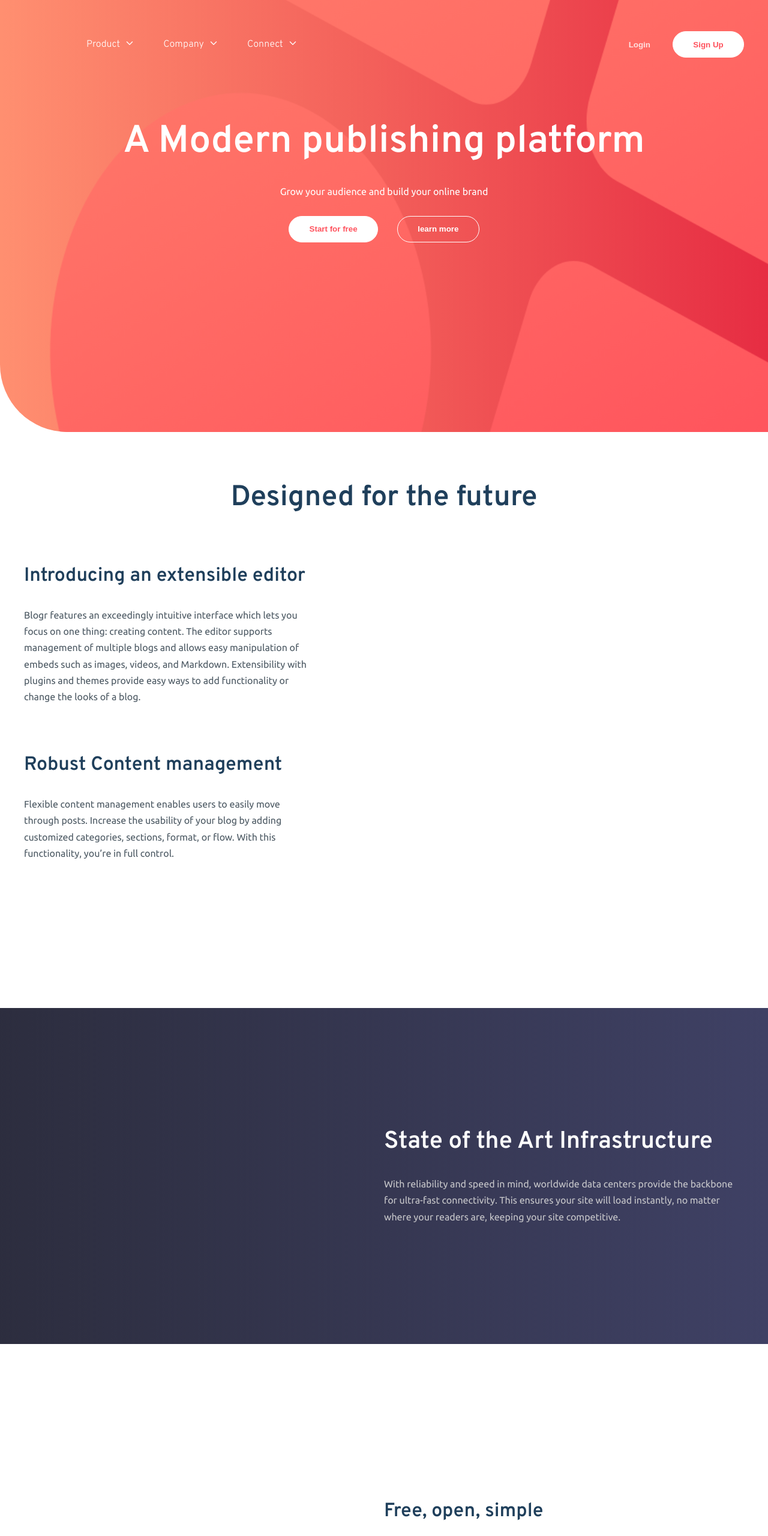
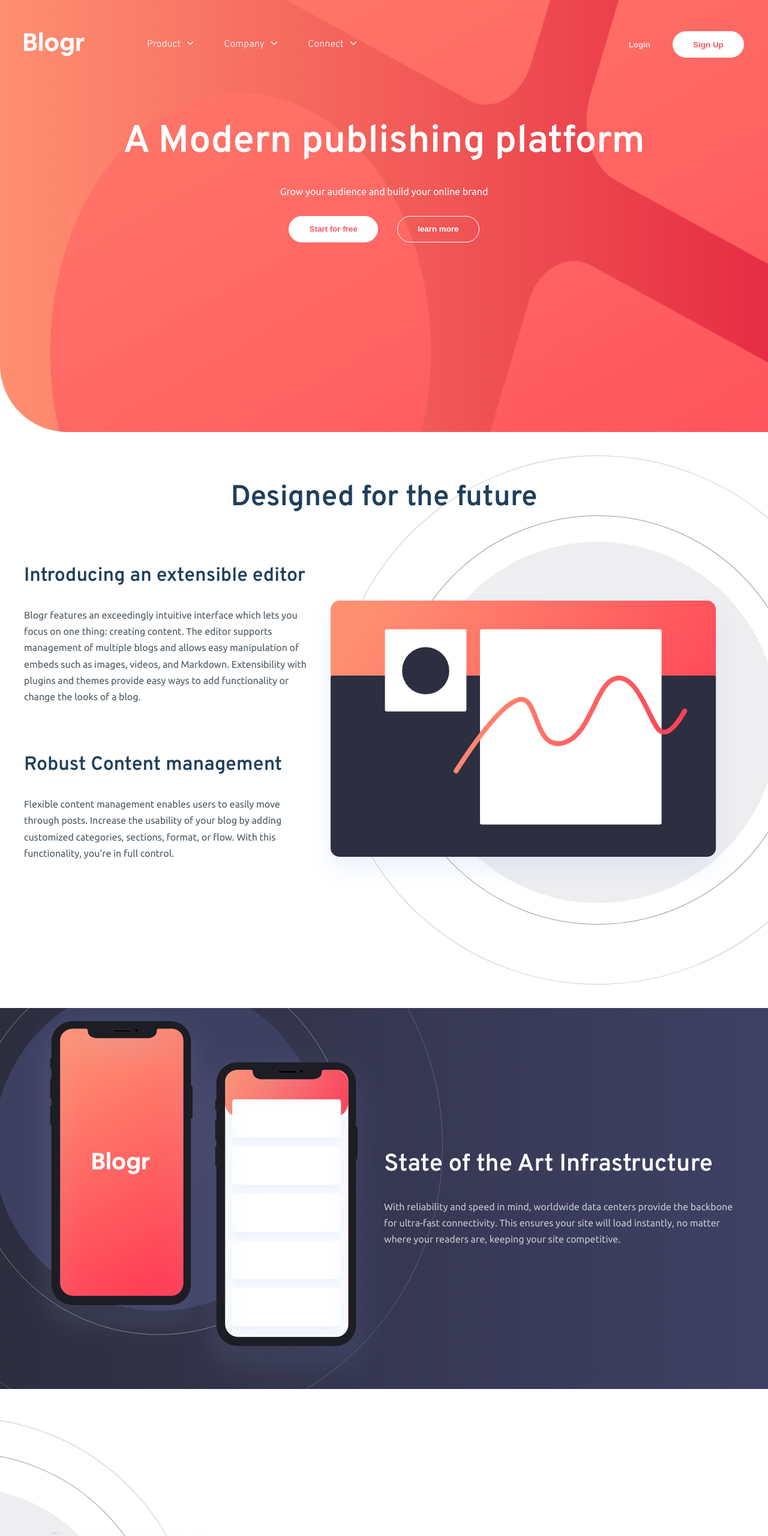
Before and after one commit to RitikRajput696/blogr-landing-page-main, a plain HTML site: page index.html in a window 1280 px wide. Shown: the top 2560 px of the page at 60% size. Drawn offline with Linux system fonts and the light colour scheme; the site is published under a folder, as on GitHub Pages, so addresses that start at the root find nothing.

Commit message:
corrected image file paths

```diff
--- a/index.html
+++ b/index.html
@@ -21,7 +21,7 @@
       <header>
         <nav class="container">
           <div class="logo">
-            <img src="/images/logo.svg" alt="" />
+            <img src="./images/logo.svg" alt="" />
             <ul class="nav-links">
               <li class="dropdown-list">
                 <div class="d-flex">
@@ -141,7 +141,7 @@
     <section class="section-3">
       <div class="container">
         <div class="phone-img">
-          <img src="/images/illustration-phones.svg" alt="" />
+          <img src="./images/illustration-phones.svg" alt="" />
         </div>
         <div class="section-3-text">
           <h1>State of the Art Infrastructure</h1>
@@ -183,7 +183,7 @@
     <footer>
       <div class="footer-logo">
         <div class="img-wrapper">
-          <img src="/images/logo.svg" alt="" />
+          <img src="./images/logo.svg" alt="" />
         </div>
       </div>
       <div class="footer-links">
--- a/scss/style.scss
+++ b/scss/style.scss
@@ -178,7 +178,7 @@ header {
 .section-2 {
   height: 60rem;
   padding-top: 5rem;
-  background-image: url(/images/illustration-editor-desktop.svg);
+  background-image: url(../images/illustration-editor-desktop.svg);
   background-repeat: no-repeat;
   background-position-x: 144%;
   background-position-y: 50%;
@@ -219,7 +219,7 @@ header {
     top: 0;
     width: 100%;
     height: 100%;
-    background-image: url(/images/bg-pattern-circles.svg);
+    background-image: url(../images/bg-pattern-circles.svg);
     background-repeat: no-repeat;
     background-position-x: -63%;
     background-position-y: 78%;
@@ -255,7 +255,7 @@ header {
   min-height: 55rem;
 
   .section-4-img {
-    background-image: url(/images/illustration-laptop-desktop.svg);
+    background-image: url(../images/illustration-laptop-desktop.svg);
     background-repeat: no-repeat;
     background-position-x: 136%;
     background-position-y: 50%;
@@ -294,7 +294,7 @@ footer {
       margin: 0 auto;
     }
 
-    // background-image: url(/images/logo.svg);
+    // background-image: url(../images/logo.svg);
     // background-repeat: no-repeat;
   }
   a {
@@ -327,7 +327,7 @@ footer {
       height: 35rem;
       width: auto;
       background-position: center;
-      background-image: url(/images/illustration-laptop-mobile.svg);
+      background-image: url(../images/illustration-laptop-mobile.svg);
       background-size: contain;
     }
   }
```
Also changed, not shown: css/style.css.
